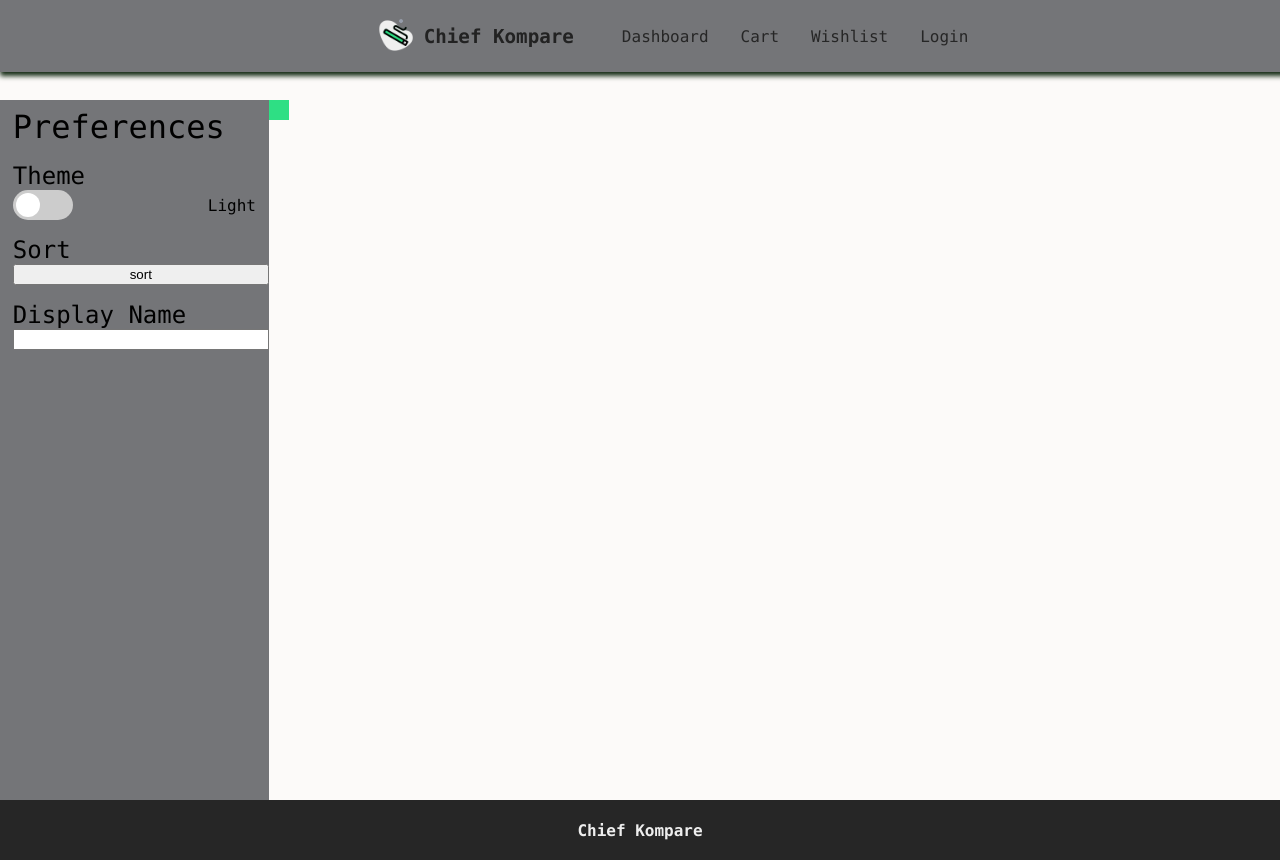
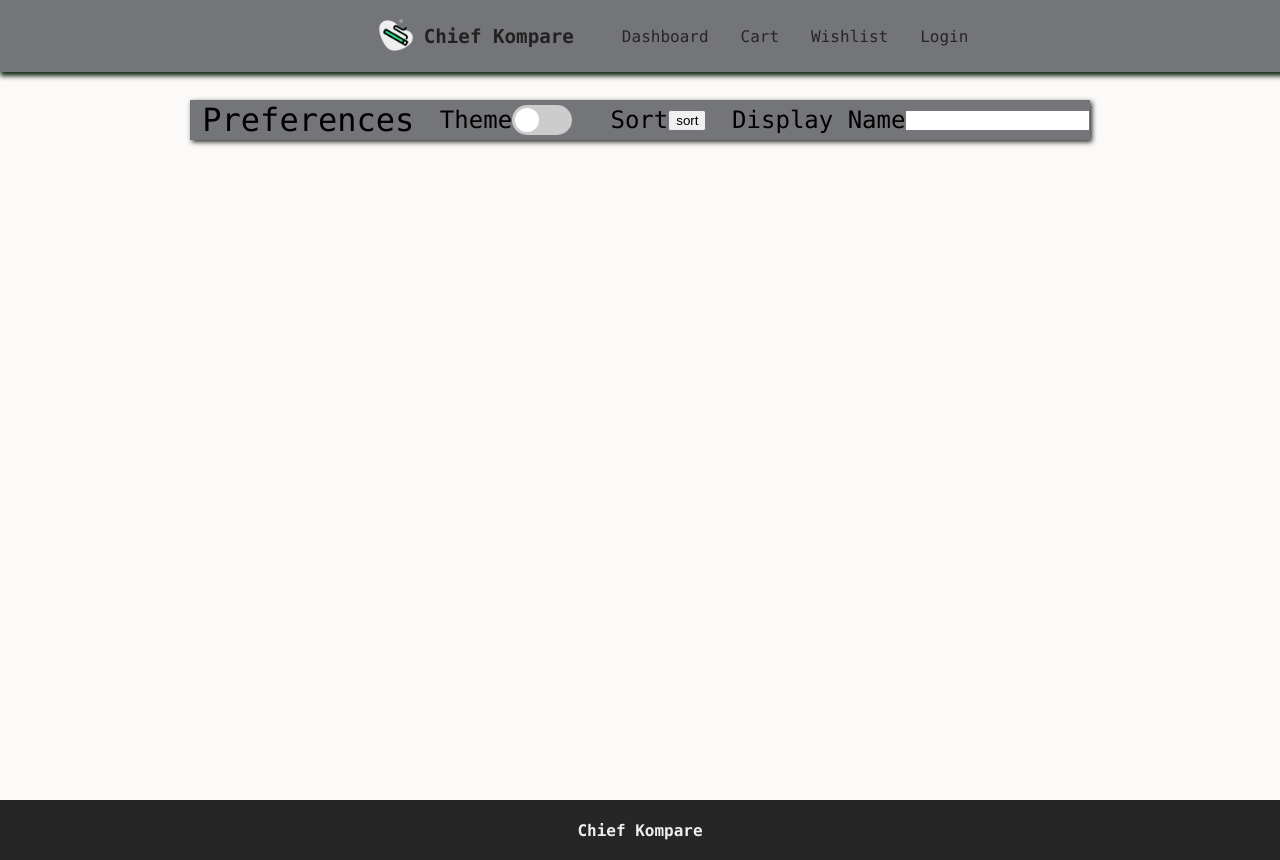
Before and after one commit to 23542773/COS221_Prac5, a PHP site: page /dashboard.php in a window 1280 px wide. Run offline with PHP 8.4, Linux system fonts and the light colour scheme.

Commit message:
preferences rework

```diff
--- a/css/dashboard.css
+++ b/css/dashboard.css
@@ -4,34 +4,26 @@
   background-color: #fcfaf9;
   display: flex;
   justify-content: center;
-  align-items: center;
 }
 
 #preferences {
-  position: absolute;
-  width: 20vw;
-  top: 100px;
-  left: 0px;
-  bottom: 0px;
+  margin-top: 100px;
+  height: 5vh;
   display: flex;
-  flex-direction: column;
-  padding-left: 1vw;
+  align-items: center;
   background-color: #747578;
-}
-
-#preferences.hide {
-  transform: translateX(-100%);
+  box-shadow: 2px 2px 5px #262626;
 }
 
 #prefH1 {
   margin: 0;
-  margin-top: 1vh;
+  margin-left: 1vw;
   font-size: 2em;
 }
 
 .prefHeading {
   margin: 0;
-  margin-top: 2vh;
+  margin-left: 2vw;
   font-size: 1.5em;
 }
 
@@ -81,7 +73,7 @@
 
 /* When the checkbox IS CHECKED */
 .toggle-checkbox:checked + .toggle-label {
-  background-color: #132A13;
+  background-color: #132a13;
 }
 
 /* Move the thumb to the right when checked */
--- a/dashboard.php
+++ b/dashboard.php
@@ -25,7 +25,6 @@
             <div class="toggle-container">
                 <input type="checkbox" id="darkModeToggle" class="toggle-checkbox">
                 <label for="darkModeToggle" class="toggle-label"></label>
-                <span id="themeName">Light</span>
             </div>
             <p class="prefHeading">Sort</p>
             <button>sort</button>
--- a/javascript/dashboard.js
+++ b/javascript/dashboard.js
@@ -9,13 +9,10 @@ togglePreferences.addEventListener('click', function () {
 
 darkModeToggle.addEventListener('change', function () {
     const page = document.querySelector('.page');
-    const theme = document.getElementById('themeName');
 
     if (darkModeToggle.checked) {
-        theme.textContent = 'Dark';
         page.style.background = '#262626';
     } else {
-        theme.textContent = 'Light'
         page.style.background = '#fcfaf9';
     }
 });
```
